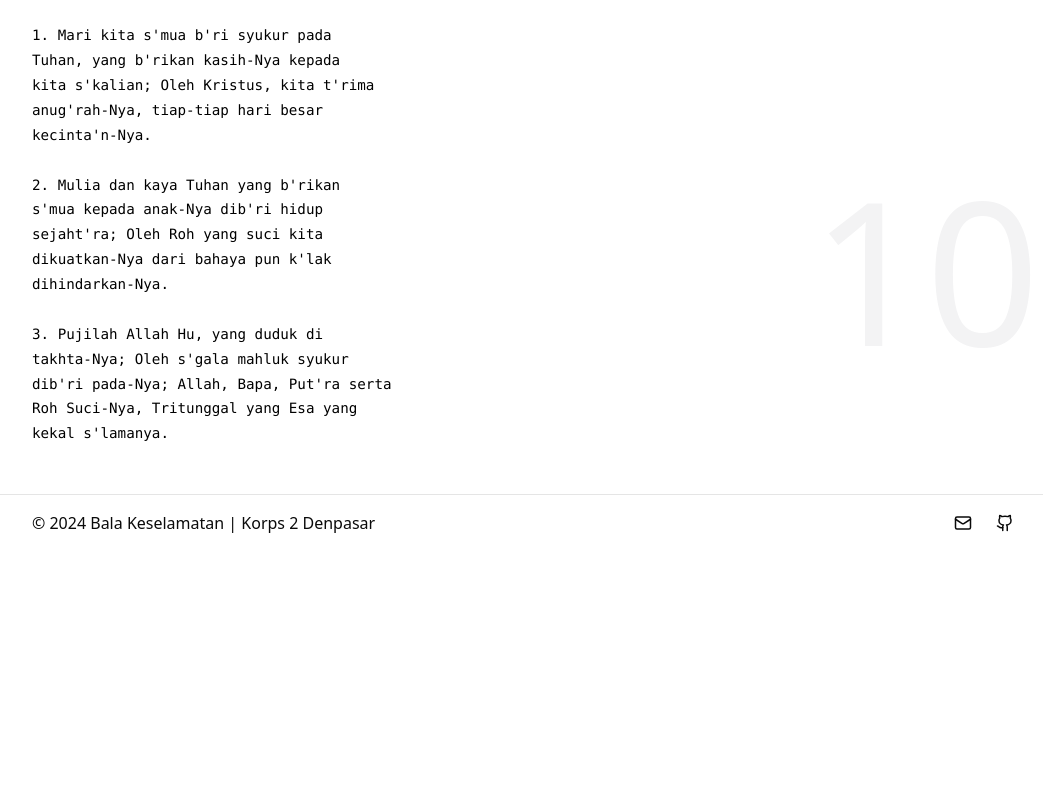
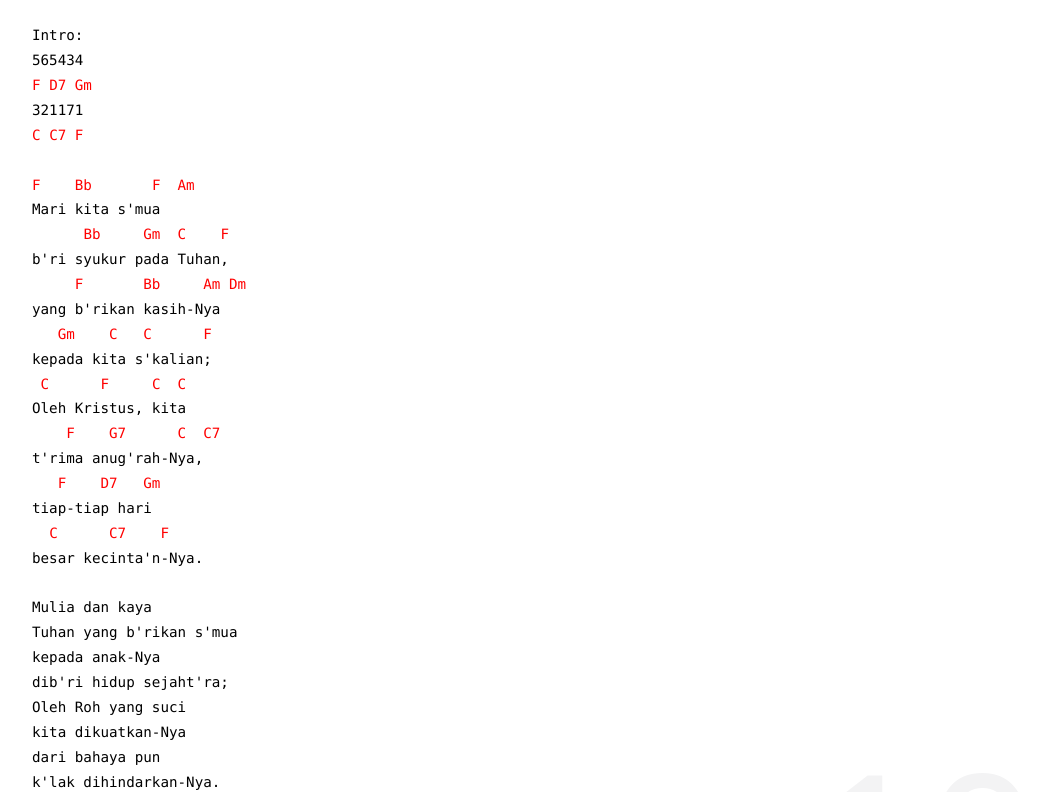
Before and after one commit to bagussuandana/nbk-chord, a Next.js app: page /song/10 in a window 1280 px wide. Shown: the part 450-1242 px from the top of the page, without its empty margins (112-1155 px from the left). Before the commit the page ends 1001 px from the top, so only its background shows below. Built offline with nearby package versions, Linux system fonts and the light colour scheme.

Commit message:
BNBK no 10

```diff
--- a/app/song/10/page.tsx
+++ b/app/song/10/page.tsx
@@ -14,23 +14,46 @@ export default function NBK10() {
     const { songs } = appConfig;
     const song = songs.find((s: any) => s.id === songID);
     const songText = `
-1. Mari kita s'mua b'ri syukur pada
-Tuhan, yang b'rikan kasih-Nya kepada
-kita s'kalian; Oleh Kristus, kita t'rima
-anug'rah-Nya, tiap-tiap hari besar
-kecinta'n-Nya.
+Intro:
+565434
+F D7 Gm
+321171
+C C7 F
 
-2. Mulia dan kaya Tuhan yang b'rikan
-s'mua kepada anak-Nya dib'ri hidup
-sejaht'ra; Oleh Roh yang suci kita
-dikuatkan-Nya dari bahaya pun k'lak
-dihindarkan-Nya.
+F    Bb       F  Am
+Mari kita s'mua
+      Bb     Gm  C    F
+b'ri syukur pada Tuhan,
+     F       Bb     Am Dm
+yang b'rikan kasih-Nya
+   Gm    C   C      F
+kepada kita s'kalian;
+ C      F     C  C
+Oleh Kristus, kita
+    F    G7      C  C7
+t'rima anug'rah-Nya,
+   F    D7   Gm
+tiap-tiap hari
+  C      C7    F
+besar kecinta'n-Nya.
 
-3. Pujilah Allah Hu, yang duduk di
-takhta-Nya; Oleh s'gala mahluk syukur
-dib'ri pada-Nya; Allah, Bapa, Put'ra serta
-Roh Suci-Nya, Tritunggal yang Esa yang
-kekal s'lamanya.
+Mulia dan kaya
+Tuhan yang b'rikan s'mua
+kepada anak-Nya
+dib'ri hidup sejaht'ra;
+Oleh Roh yang suci
+kita dikuatkan-Nya
+dari bahaya pun
+k'lak dihindarkan-Nya.
+
+Pujilah Allah Hu,
+yang duduk di takhta-Nya;
+Oleh s'gala mahluk
+syukur dib'ri pada-Nya;
+Allah, Bapa, Put'ra
+serta Roh Suci-Nya,
+Tritunggal yang Esa
+yang kekal s'lamanya.
 `;
     return (
         <SongWrapper>
--- a/app/worship/tetap-setia/page.tsx
+++ b/app/worship/tetap-setia/page.tsx
@@ -76,12 +76,16 @@ T’lah Kulihat Kebaikan-Mu
 Yang Tak Pernah Habis Dihidupku
     F     G/F     Em
 Kuberjuang Sampai Akhirnya
-A       Dm     G       C
+A       Dm     G       C  D
 Kau Dapati Aku Tetap Setia
 
 Overtune:
 
 Guitar solo:
+G          Asus4
+Bm E7 Asus4
+Em D Bb7 Am7
+G#7 Gm7 G
 
 Reff :
        G  A/G     F#m  Bm
```
